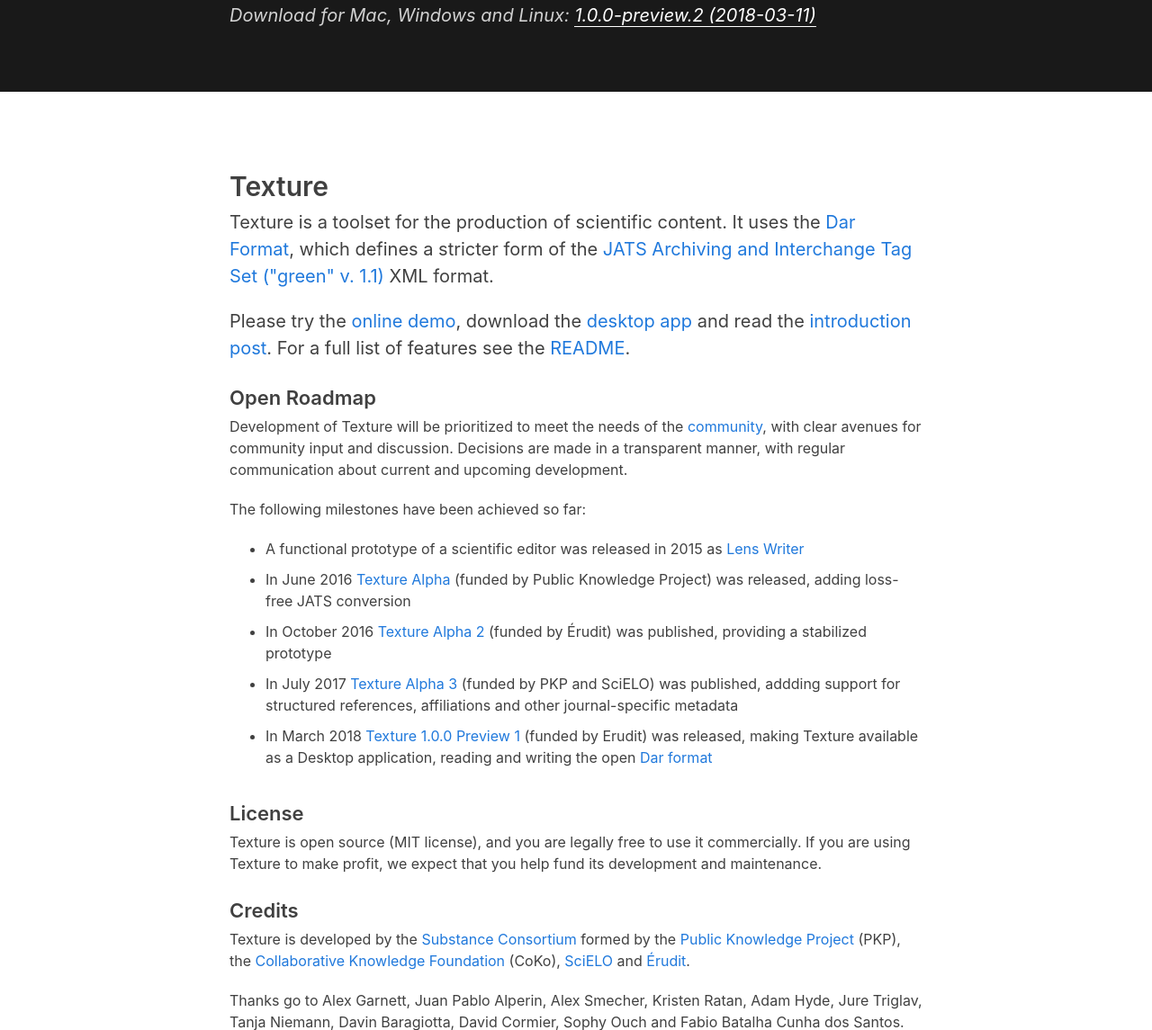
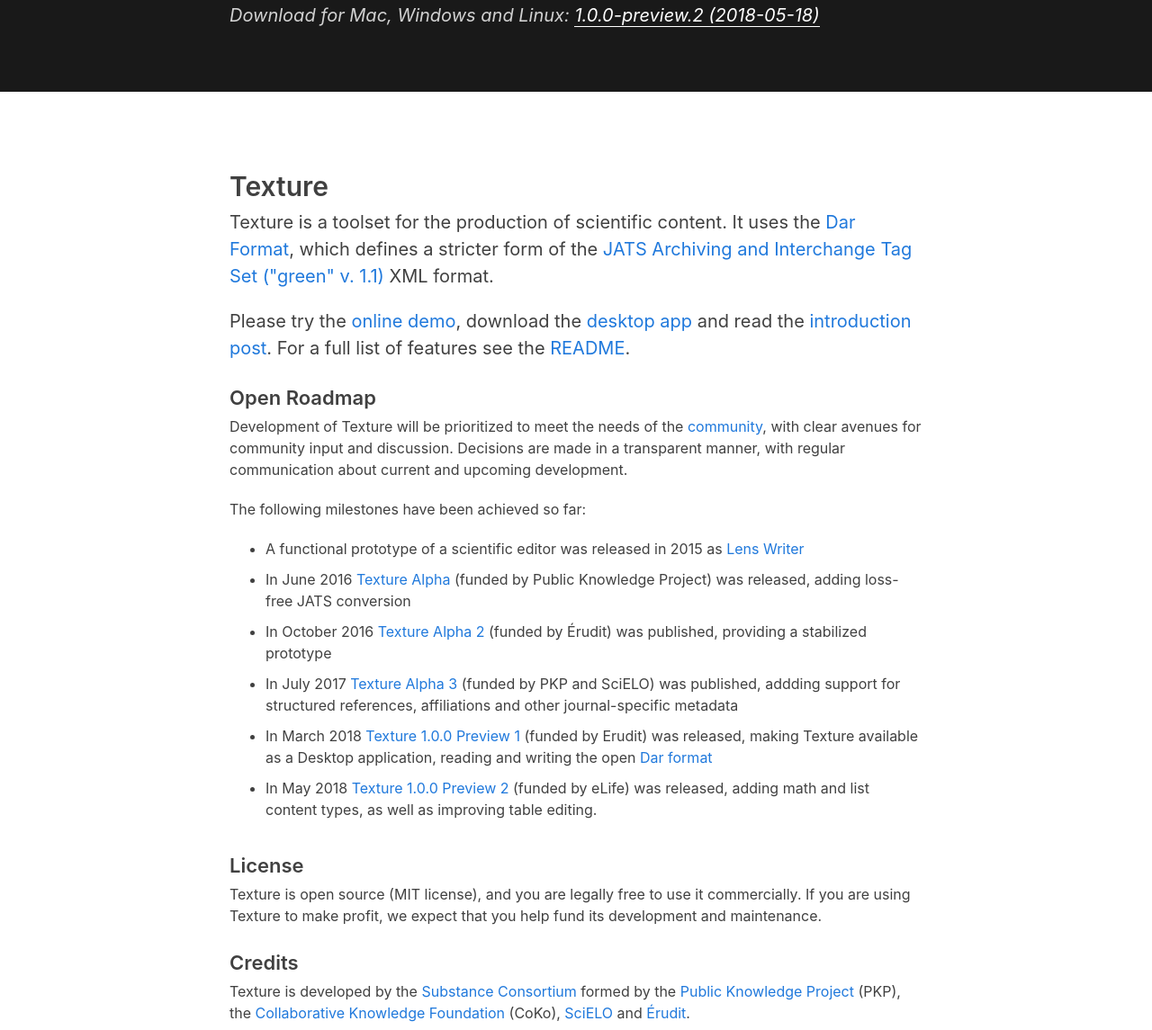
Before and after one commit to substance/substance.github.com, a Jekyll site: the page built from texture/index.html, in a window 1280 px wide and 1400 px high, scrolled down 576 px. Shown: the part 255-1400 px from the top of the window at 90% size. Built offline with Jekyll 4.4.1, drawn with Linux system fonts in a browser that asks for light colours; nearby versions of some CDN libraries; library files that are not in the unit come from our copies.

Commit message:
Update index.html

```diff
--- a/texture/index.html
+++ b/texture/index.html
@@ -5,7 +5,7 @@
 
 <div class="limiter" style="padding-bottom: 50px;">
   <a href="http://cdn.substance.io/texture-preview-1"><img src="../images/texture-beta1.png" style="width: 100%;"></a>
-  <p style="color: rgba(255,255,255, 0.8); padding-top: 20px; font-size: 20px;"><em>Download for Mac, Windows and Linux: <a href="https://github.com/substance/texture/releases/tag/v{{site.texture_version}}" style="border-bottom: 1px solid white; color: white;" target="_blank">{{site.texture_version}} (2018-03-11)</a></em></p>
+  <p style="color: rgba(255,255,255, 0.8); padding-top: 20px; font-size: 20px;"><em>Download for Mac, Windows and Linux: <a href="https://github.com/substance/texture/releases/tag/v{{site.texture_version}}" style="border-bottom: 1px solid white; color: white;" target="_blank">{{site.texture_version}} (2018-05-18)</a></em></p>
 </div>
 
 <div class="home">
@@ -15,7 +15,7 @@
       Texture is a toolset for the production of scientific content. It uses the <a href="http://github.com/substance/dar">Dar Format</a>, which defines a stricter form of the <a href="https://jats.nlm.nih.gov/archiving/1.1/">JATS Archiving and Interchange Tag Set ("green" v. 1.1)</a> XML format.
     </p>
     <p class="large">
-      Please try the <a href="http://cdn.substance.io/texture-preview-1/">online demo</a>, download the <a href="https://github.com/substance/texture/releases/tag/v{{site.texture_version}}">desktop app</a> and read the <a href="https://elifesciences.org/labs/8de87c33/texture-an-open-science-manuscript-editor">introduction post</a>. For a full list of features see the <a href="https://github.com/substance/texture#roadmap">README</a>.
+      Please try the <a href="http://cdn.substance.io/texture-preview-2/">online demo</a>, download the <a href="https://github.com/substance/texture/releases/tag/v{{site.texture_version}}">desktop app</a> and read the <a href="https://elifesciences.org/labs/8de87c33/texture-an-open-science-manuscript-editor">introduction post</a>. For a full list of features see the <a href="https://github.com/substance/texture#roadmap">README</a>.
     </p>
     <h3>Open Roadmap</h3>
     <p>
@@ -28,6 +28,7 @@
       <li>In October 2016 <a href="https://github.com/substance/texture/releases/tag/v1.0.0-alpha.2">Texture Alpha 2</a> (funded by Érudit) was published, providing a stabilized prototype</li>
       <li>In July 2017 <a href="https://github.com/substance/texture/releases/tag/v1.0.0-alpha.3">Texture Alpha 3</a> (funded by PKP and SciELO) was published, addding support for structured references, affiliations and other journal-specific metadata</li>
       <li>In March 2018 <a href="https://github.com/substance/texture/releases/tag/v1.0.0-preview.1">Texture 1.0.0 Preview 1</a> (funded by Erudit) was released, making Texture available as a Desktop application, reading and writing the open <a href="https://github.com/substance/dar">Dar format</a></li>
+      <li>In May 2018 <a href="https://github.com/substance/texture/releases/tag/v1.0.0-preview.2">Texture 1.0.0 Preview 2</a> (funded by eLife) was released, adding math and list content types, as well as improving table editing.</li>
     </ul>
     <h3>License</h3>
     <p>
```
